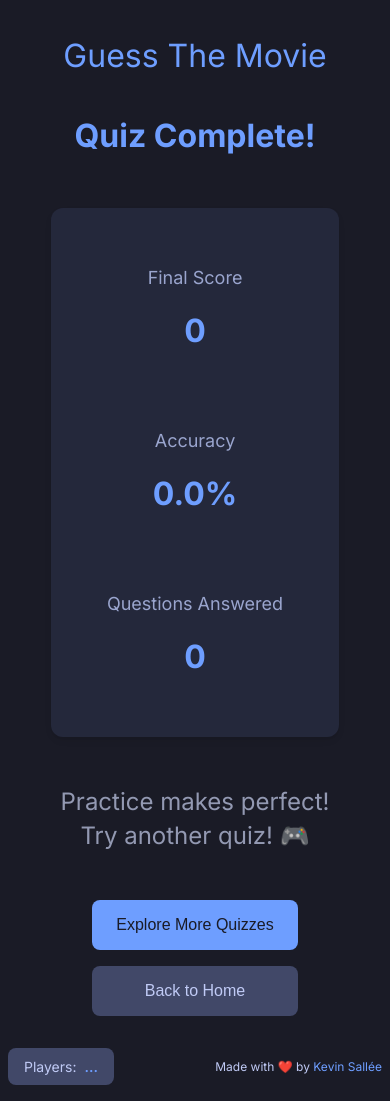
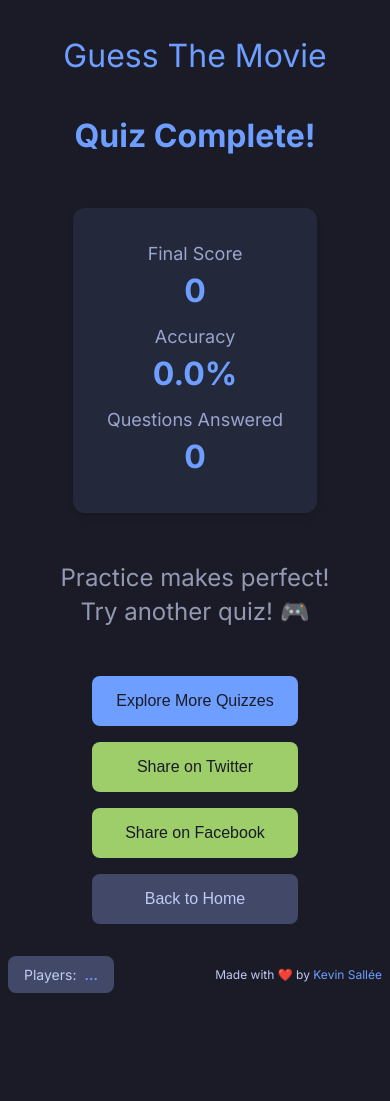
Before and after one commit to ksallee/movie_guesser, a SvelteKit app: page /quizzes/1/result in a window 390 px wide. After the commit the page ends 1009 px from the top, so only its background shows below. Built offline with nearby package versions, Linux system fonts and the light colour scheme; no server answers.

Commit message:
social sharing for quizzes

```diff
--- a/src/routes/+layout.svelte
+++ b/src/routes/+layout.svelte
@@ -14,7 +14,7 @@
 <svelte:head>
   <title>Guess The Movie - A Movie Plot Guessing Game</title>
   <meta name="description" content="Test your movie knowledge by guessing films from their plot descriptions. A fun and challenging movie guessing game." />
-  <meta property="og:image" content="/favicon.png" />
+  <meta property="og:image" content="/images/question_preview.webp" />
   <meta property="og:image:width" content="256" />
   <meta property="og:image:height" content="256" />
 </svelte:head>
--- a/src/routes/quizzes/[id]/result/+page.svelte
+++ b/src/routes/quizzes/[id]/result/+page.svelte
@@ -11,6 +11,14 @@
         totalQuestionsAnswered: 0
     };
 
+    // Get quiz title if available
+    const quizTitle = gameState.currentQuiz?.quiz?.title || "a movie quiz";
+
+    // Mobile detection
+    function isMobile() {
+        return /mobile|android|iphone|ipad/i.test(navigator.userAgent);
+    }
+
     function exploreMoreQuizzes() {
         goto('/quizzes');
     }
@@ -18,7 +26,47 @@
     function goHome() {
         goto('/');
     }
+
+    async function shareResult() {
+        const url = 'https://guessthemoviegame.netlify.app/quizzes';
+        const title = `I scored ${quizStats.score} points in Guess The Movie!`;
+        const text = `I completed '${quizTitle}' with ${quizStats.accuracy.toFixed(1)}% accuracy! Can you beat my score?`;
+
+        try {
+            await navigator.share({ title, text, url });
+        } catch (error) {
+            console.error('Error sharing:', error);
+        }
+    }
+
+    function shareTwitter() {
+        const url = 'https://guessthemoviegame.netlify.app/quizzes';
+        const title = `I scored ${quizStats.score} points in Guess The Movie!`;
+        const text = `I completed '${quizTitle}' with ${quizStats.accuracy.toFixed(1)}% accuracy! Can you beat my score?`;
+        window.open(
+            `https://twitter.com/intent/tweet?text=${encodeURIComponent(title + ' ' + text)}&url=${encodeURIComponent(url)}`,
+            '_blank'
+        );
+    }
+
+    function shareFacebook() {
+        const url = 'https://guessthemoviegame.netlify.app/quizzes';
+        const title = `I scored ${quizStats.score} points in Guess The Movie!`;
+        const text = `I completed '${quizTitle}' with ${quizStats.accuracy.toFixed(1)}% accuracy! Can you beat my score?`;
+        window.open(
+            `https://www.facebook.com/sharer/sharer.php?u=${encodeURIComponent(url)}&quote=${encodeURIComponent(title + ' ' + text)}`,
+            '_blank'
+        );
+    }
 </script>
+
+<svelte:head>
+    <meta property="og:title" content="I scored {quizStats.score} points in Guess The Movie!" />
+    <meta property="og:description" content="I completed '{quizTitle}' with {quizStats.accuracy.toFixed(1)}% accuracy! Can you beat my score?" />
+    <meta property="og:image" content="/images/quizzes_preview.webp" />
+    <meta property="og:url" content="https://guessthemoviegame.netlify.app/quizzes" />
+    <meta property="og:type" content="website" />
+</svelte:head>
 
 <div class="results-container" in:fade>
     <h1>Quiz Complete!</h1>
@@ -54,6 +102,22 @@
         <button class="button primary-button" on:click={exploreMoreQuizzes}>
             Explore More Quizzes
         </button>
+
+        {#if isMobile() && navigator.share}
+            <button class="button success-button" on:click={shareResult}>
+                Share Result
+            </button>
+        {:else}
+            <div class="social-buttons">
+                <button class="button success-button" on:click={shareTwitter}>
+                    Share on Twitter
+                </button>
+                <button class="button success-button" on:click={shareFacebook}>
+                    Share on Facebook
+                </button>
+            </div>
+        {/if}
+
         <button class="button secondary-button" on:click={goHome}>
             Back to Home
         </button>
@@ -88,7 +152,7 @@
 
         @media (max-width: 768px) {
             flex-direction: column;
-            gap: var(--spacing-lg);
+            gap: var(--spacing-sm);
         }
     }
 
@@ -99,6 +163,10 @@
         gap: var(--spacing-md);
         padding: var(--spacing-lg);
         min-width: 180px;
+			 @media (max-width: 768px) {
+						padding: 0;
+				 	gap: 0;
+				}
     }
 
     .stat-label {
@@ -128,4 +196,14 @@
             gap: var(--spacing-md);
         }
     }
+
+    .social-buttons {
+        display: flex;
+        gap: var(--spacing-md);
+
+        @media (max-width: 768px) {
+            flex-direction: column;
+            gap: var(--spacing-md);
+        }
+    }
 </style>
```
Also changed, not shown: static/images/question_preview.webp (added), static/images/quizzes_preview.webp (added).
